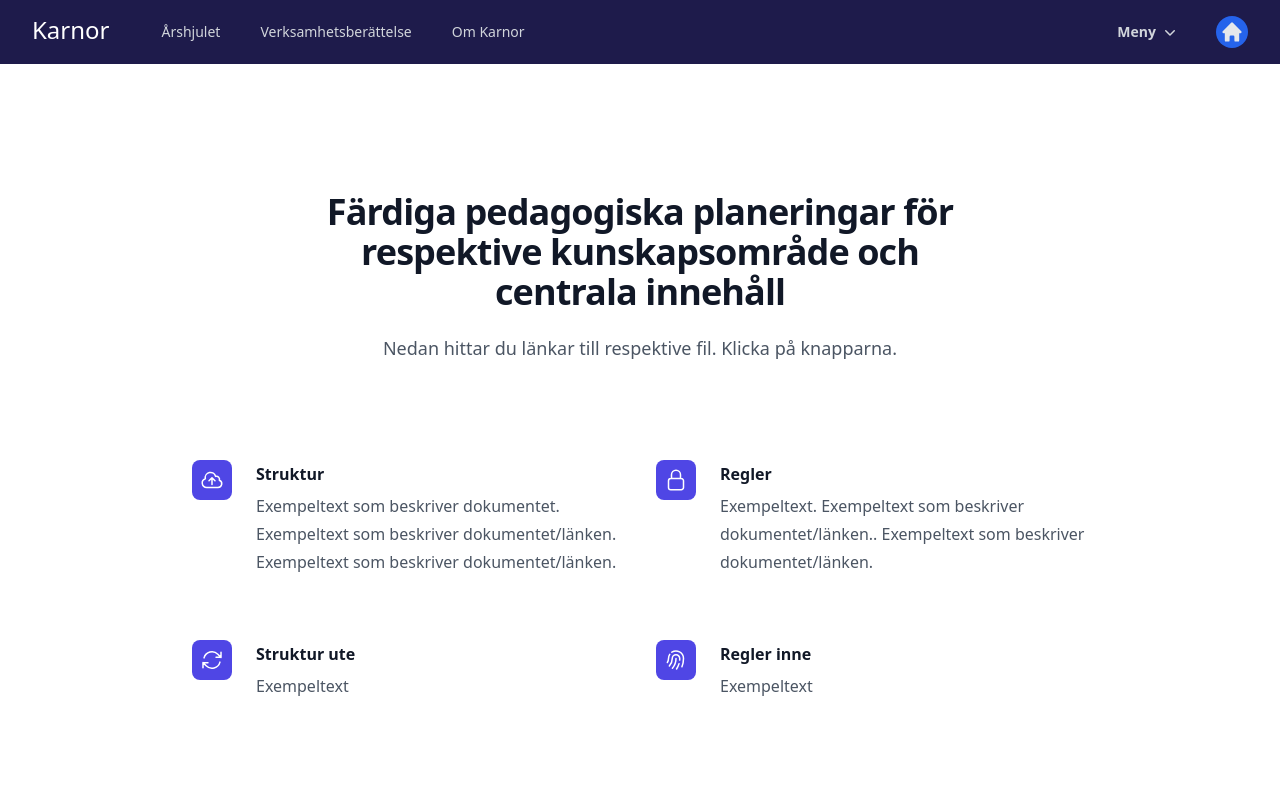
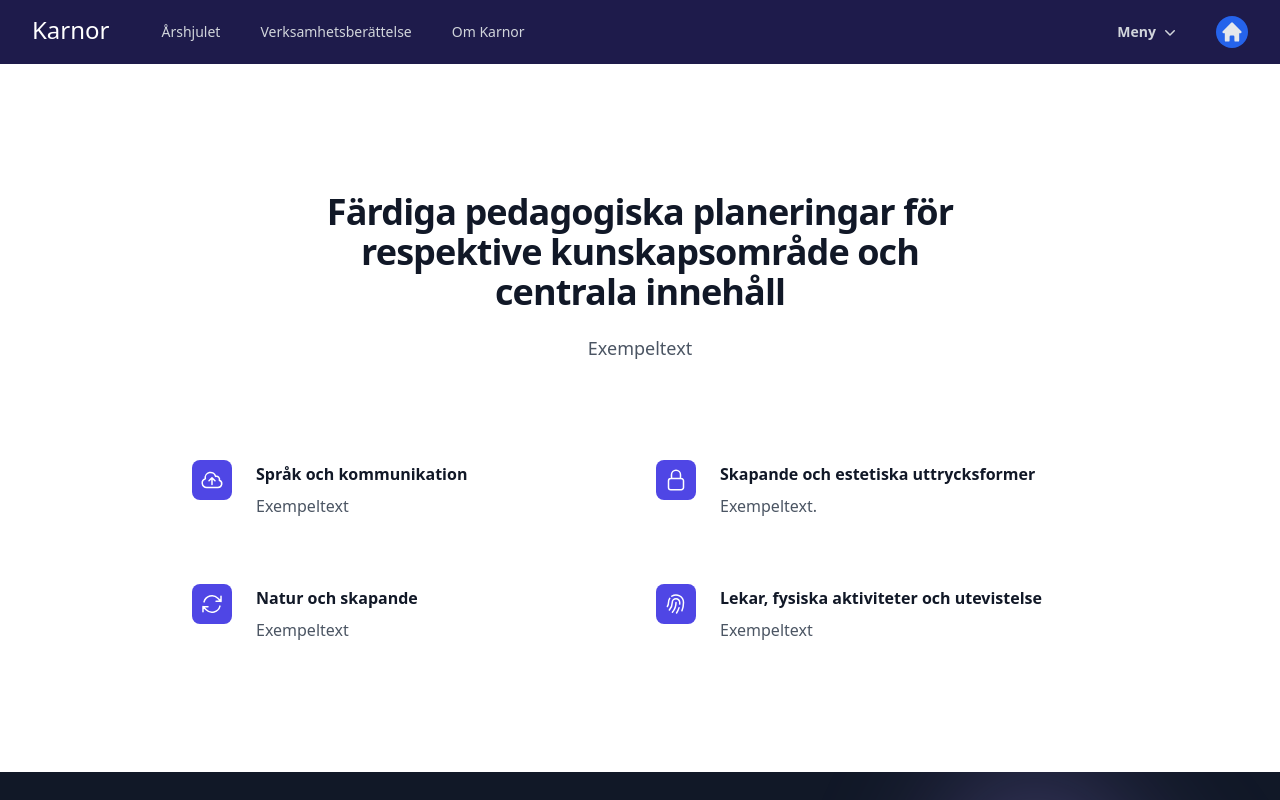
Before and after one commit to SimNordlund/KarNorFrontend, a React (Vite) app in the folder karnor-app/: page /planering in a window 1280 px wide. Shown: the top 800 px of the page. Built offline with nearby package versions, Linux system fonts and the light colour scheme.

Commit message:
adjustment of text

```diff
--- a/karnor-app/src/components/PlaneringComponent.tsx
+++ b/karnor-app/src/components/PlaneringComponent.tsx
@@ -2,25 +2,25 @@ import { ArrowPathIcon, CloudArrowUpIcon, FingerPrintIcon, LockClosedIcon } from
 
 const features = [
   {
-    name: 'Struktur',
+    name: 'Språk och kommunikation',
     description:
-      'Exempeltext som beskriver dokumentet. Exempeltext som beskriver dokumentet/länken. Exempeltext som beskriver dokumentet/länken.',
+      'Exempeltext',
     icon: CloudArrowUpIcon,
   },
   {
-    name: 'Regler',
+    name: 'Skapande och estetiska uttrycksformer',
     description:
-      'Exempeltext. Exempeltext som beskriver dokumentet/länken.. Exempeltext som beskriver dokumentet/länken.',
+      'Exempeltext.',
     icon: LockClosedIcon,
   },
   {
-    name: 'Struktur ute',
+    name: 'Natur och skapande',
     description:
       'Exempeltext',
     icon: ArrowPathIcon,
   },
   {
-    name: 'Regler inne',
+    name: 'Lekar, fysiska aktiviteter och utevistelse',
     description:
       'Exempeltext',
     icon: FingerPrintIcon,
@@ -36,7 +36,7 @@ export default function PlaneringComponent() {
           Färdiga pedagogiska planeringar för respektive kunskapsområde och centrala innehåll
           </p>
           <p className="mt-5 text-lg leading-8 text-gray-600">
-            Nedan hittar du länkar till respektive fil. Klicka på knapparna.
+          Exempeltext
           </p>
         </div>
         <div className="mx-auto mt- max-w-2xl sm:mt-20 lg:mt-24 lg:max-w-4xl">
--- a/karnor-app/src/components/StrukturComponent.tsx
+++ b/karnor-app/src/components/StrukturComponent.tsx
@@ -4,23 +4,23 @@ const features = [
   {
     name: 'Struktur',
     description:
-      'Exempeltext som beskriver dokumentet. Exempeltext som beskriver dokumentet/länken. Exempeltext som beskriver dokumentet/länken.',
+      'Exempeltext',
     icon: CloudArrowUpIcon,
   },
   {
-    name: 'Regler',
+    name: 'Trygghet',
     description:
-      'Exempeltext. Exempeltext som beskriver dokumentet/länken.. Exempeltext som beskriver dokumentet/länken.',
+      'Exempeltext.',
     icon: LockClosedIcon,
   },
   {
-    name: 'Struktur ute',
+    name: 'Regler inne',
     description:
       'Exempeltext',
     icon: ArrowPathIcon,
   },
   {
-    name: 'Regler inne',
+    name: 'Regler ute',
     description:
       'Exempeltext',
     icon: FingerPrintIcon,
@@ -36,7 +36,7 @@ export default function Example() {
           Verksamhetens struktur och regler
           </p>
           <p className="mt-5 text-lg leading-8 text-gray-600">
-            Nedan hittar du länkar till respektive fil. Klicka på knapparna.
+          Exempeltext
           </p>
         </div>
         <div className="mx-auto mt- max-w-2xl sm:mt-20 lg:mt-24 lg:max-w-4xl">
```
